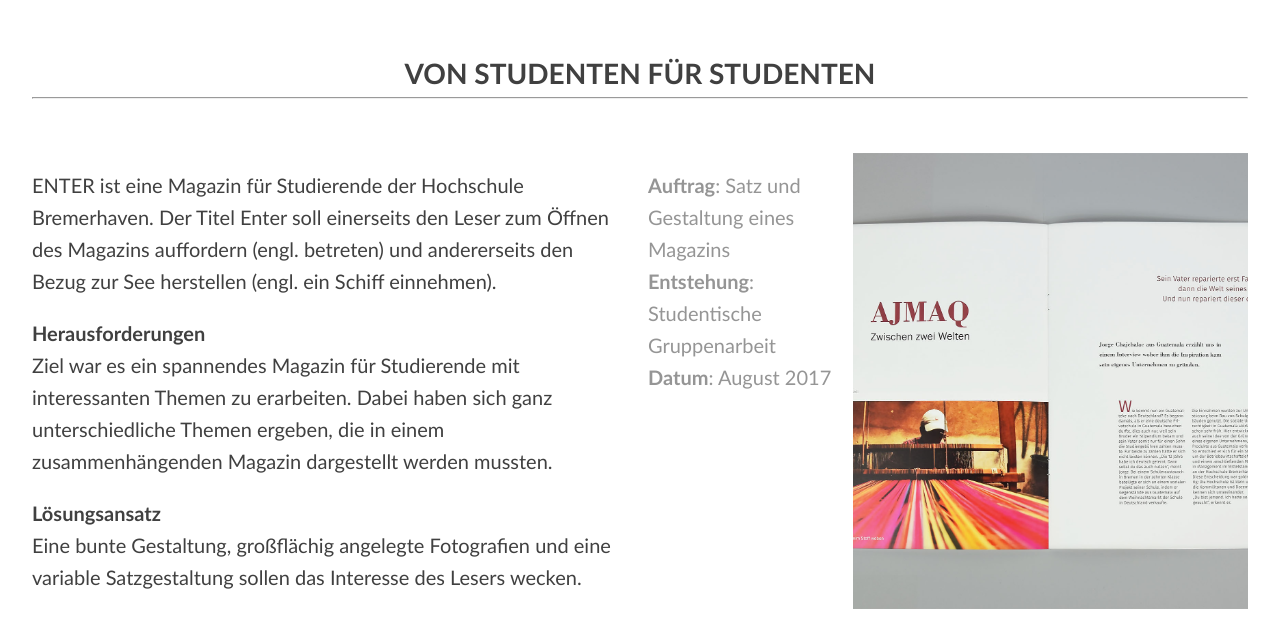
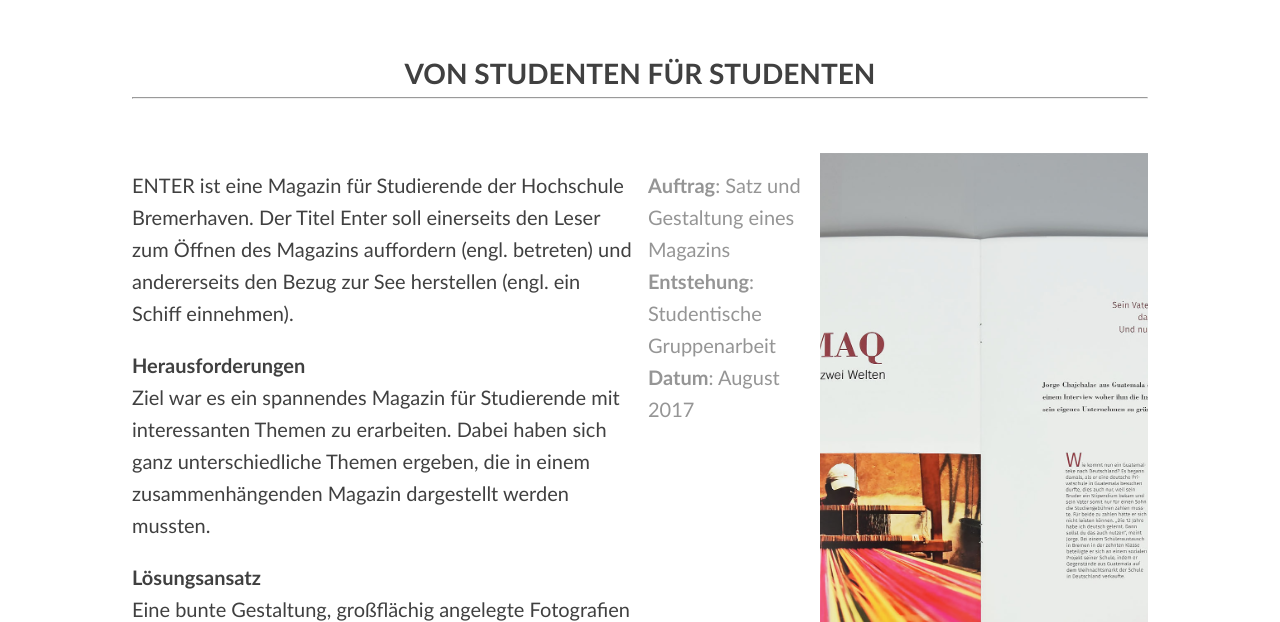
Before and after one commit to NadineVoll/NadineVoll.github.io, a plain HTML site: page Enter.html in a window 1280 px wide. Shown: the part 96-718 px from the top of the page. Drawn offline with Linux system fonts and the light colour scheme.

Commit message:
Update styles.css
Portfolio: margin-left/right: 100px

```diff
--- a/CSS/styles.css
+++ b/CSS/styles.css
@@ -222,8 +222,10 @@ img {
 .Portfolio {
   display: grid;
   grid-template-columns: 1fr;
-  padding-left: 100px;
-  padding-right: 100px;
+  padding-left: 1rem;
+  padding-right: 1rem;
+  margin-left: 100px;
+  margin-right: 100px;
   grid-gap: 1rem;
   align-items: top;
   padding-top: 20px;
```
